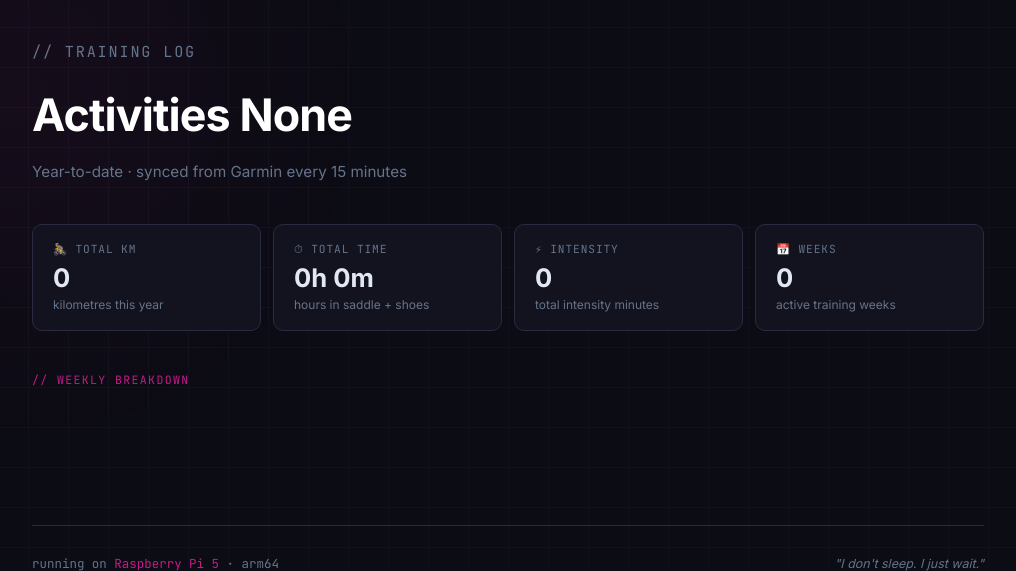
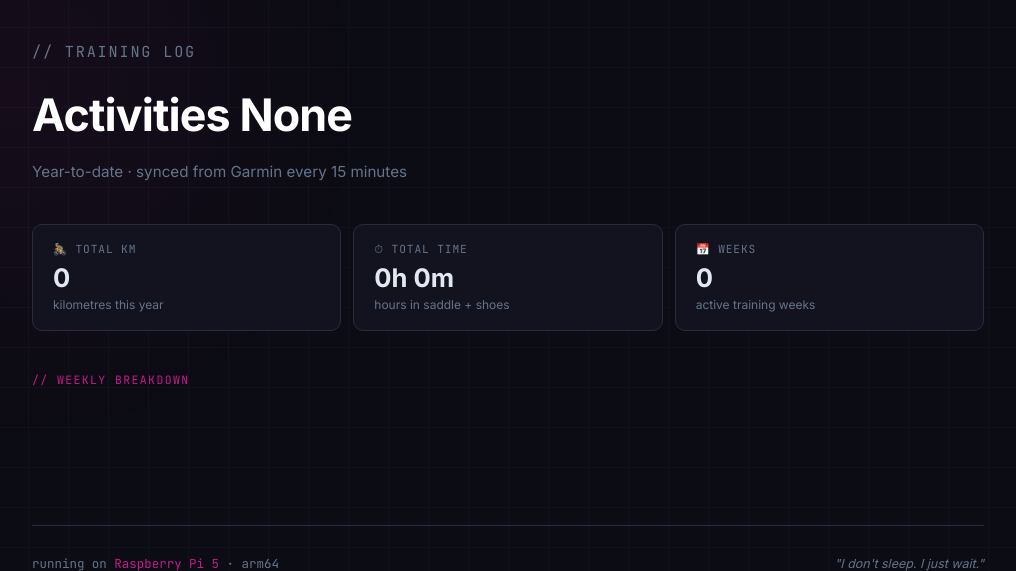
Before and after one commit to BartSte/homepage, a FastAPI app: page /activities in a window 1280 px wide. Shown: the part 53-624 px from the top of the page, without its empty margins (132-1148 px from the left). Run offline with FastAPI, Linux system fonts and the light colour scheme.

Commit message:
activities: remove intensity minutes from page (no longer in activities.org)

```diff
--- a/src/homepage/main.py
+++ b/src/homepage/main.py
@@ -37,7 +37,6 @@
     data = parser.get_activities()
     # Compute YTD totals
     total_km = sum(w["total_km"] for w in data["weeks"])
-    total_intensity = sum(w["intensity"] for w in data["weeks"])
     # Parse HH:MM:SS durations and sum seconds
     total_seconds = 0
     for w in data["weeks"]:
@@ -53,15 +52,11 @@
     total_hours = total_seconds // 3600
     total_minutes = (total_seconds % 3600) // 60
 
-    max_intensity = max((w["intensity"] for w in data["weeks"]), default=1)
-
     return templates.TemplateResponse(request, "activities.html", {
         "active": "activities",
         "data": data,
         "total_km": f"{total_km:.0f}",
         "total_time": f"{total_hours}h {total_minutes}m",
-        "total_intensity": f"{total_intensity}",
-        "max_intensity": max_intensity,
     })
 
 
--- a/src/homepage/templates/activities.html
+++ b/src/homepage/templates/activities.html
@@ -184,11 +184,6 @@
       <div class="sub">hours in saddle + shoes</div>
     </div>
     <div class="stat-box">
-      <div class="label">⚡ intensity</div>
-      <div class="value">{{ total_intensity }}</div>
-      <div class="sub">total intensity minutes</div>
-    </div>
-    <div class="stat-box">
       <div class="label">📅 weeks</div>
       <div class="value">{{ data.weeks | length }}</div>
       <div class="sub">active training weeks</div>
@@ -199,32 +194,14 @@
   <p class="section-label">// weekly breakdown</p>
   <div class="week-list">
     {% for week in data.weeks %}
-    {% set intensity_pct = (week.intensity / max_intensity * 100) | int %}
-    {% if week.intensity > 400 %}
-      {% set bar_color = "#c51a8a" %}
-    {% elif week.intensity > 250 %}
-      {% set bar_color = "#7c3aed" %}
-    {% elif week.intensity > 100 %}
-      {% set bar_color = "#3b82f6" %}
-    {% else %}
-      {% set bar_color = "#334155" %}
-    {% endif %}
-
     <details class="week-card" {% if loop.index == 1 %}open{% endif %}>
       <summary class="week-summary">
         <span class="week-num">wk {{ "%02d"|format(week.number) }}</span>
         <span class="week-month">{{ week.month }}</span>
-        <div class="week-bar-wrap">
-          <div class="week-bar-fill" style="width:{{ intensity_pct }}%; background:{{ bar_color }};"></div>
-        </div>
         <div class="week-stats">
           <div class="week-stat">
             <span class="v">{{ week.total_km | int }}</span>
             <span class="l">km</span>
-          </div>
-          <div class="week-stat">
-            <span class="v">{{ week.intensity }}</span>
-            <span class="l">int</span>
           </div>
           <div class="week-stat">
             <span class="v">{{ week.total_duration }}</span>
```
